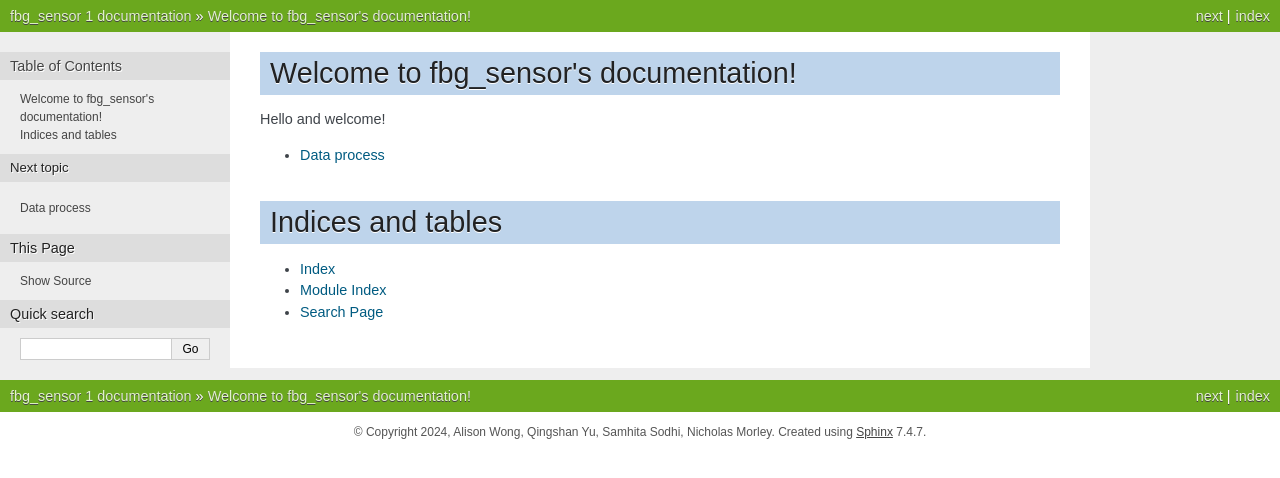
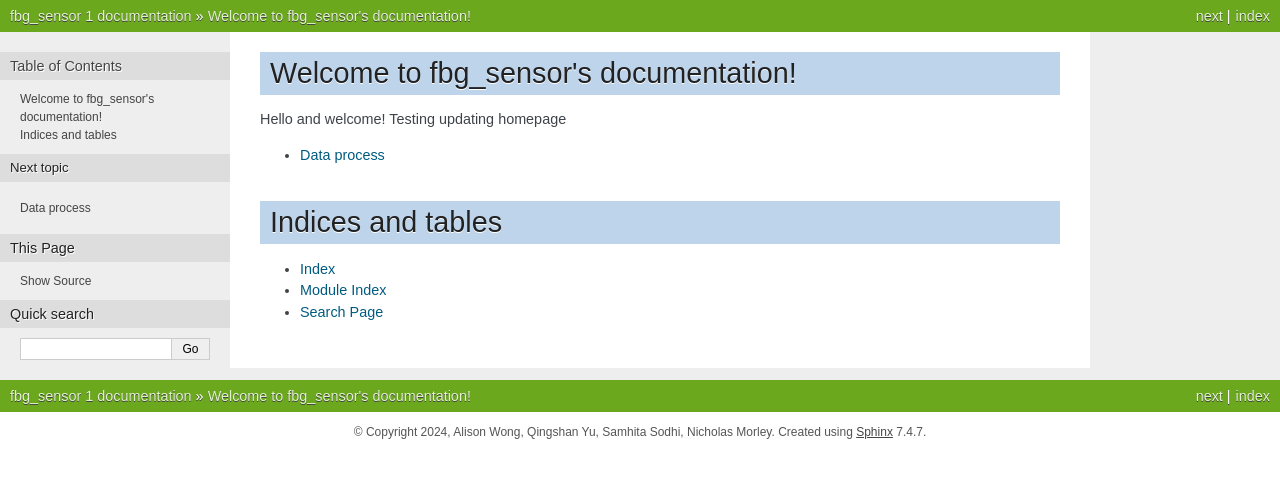
Before and after one commit to SAIL-Labs/FBG-Sensor, a Sphinx documentation site: the page built from doc/index.rst, in a window 1280 px wide. Shown: the top 478 px of the page. Built offline with Sphinx 7.4.7, drawn with Linux system fonts in a browser that asks for light colours.

Commit message:
updating homepage

```diff
--- a/doc/index.rst
+++ b/doc/index.rst
@@ -9,6 +9,7 @@ Welcome to fbg_sensor's documentation!
 ======================================
 
 Hello and welcome!
+Testing updating homepage
 
 .. toctree::
    :maxdepth: 1
```
